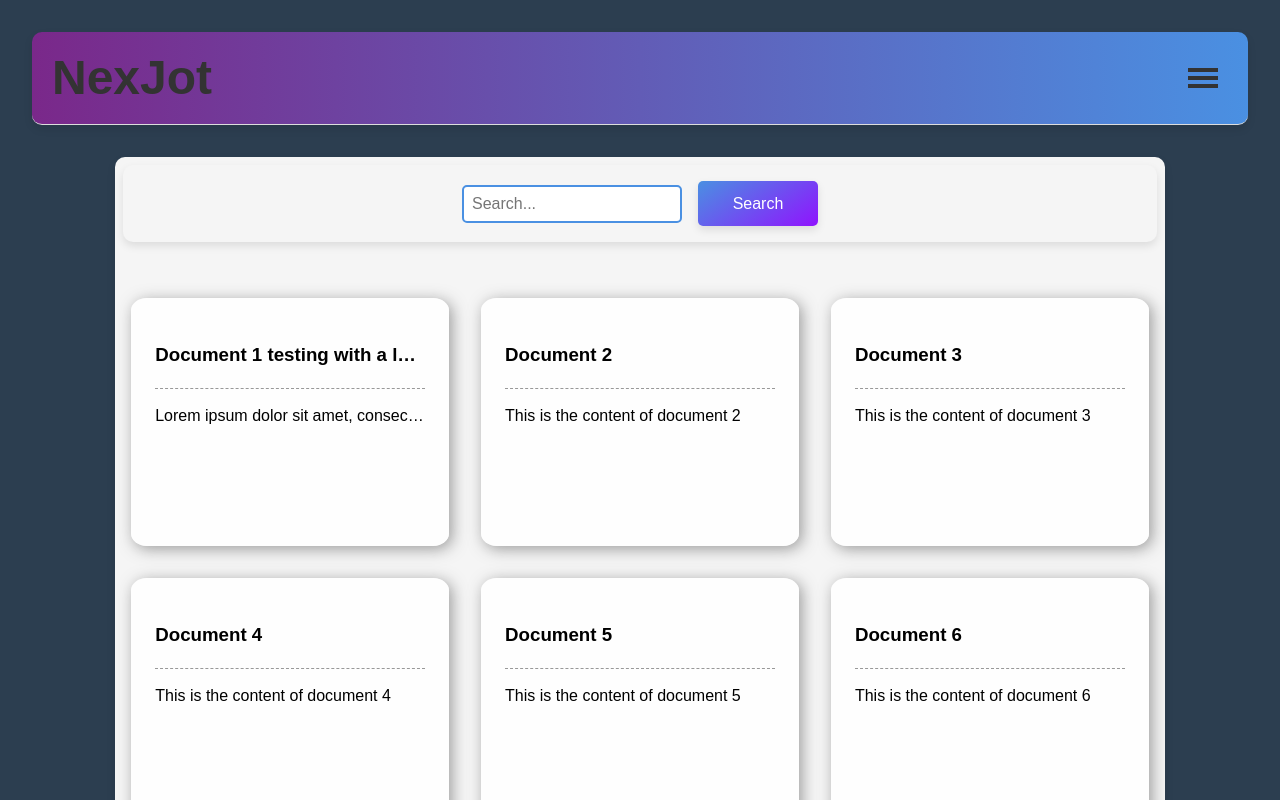
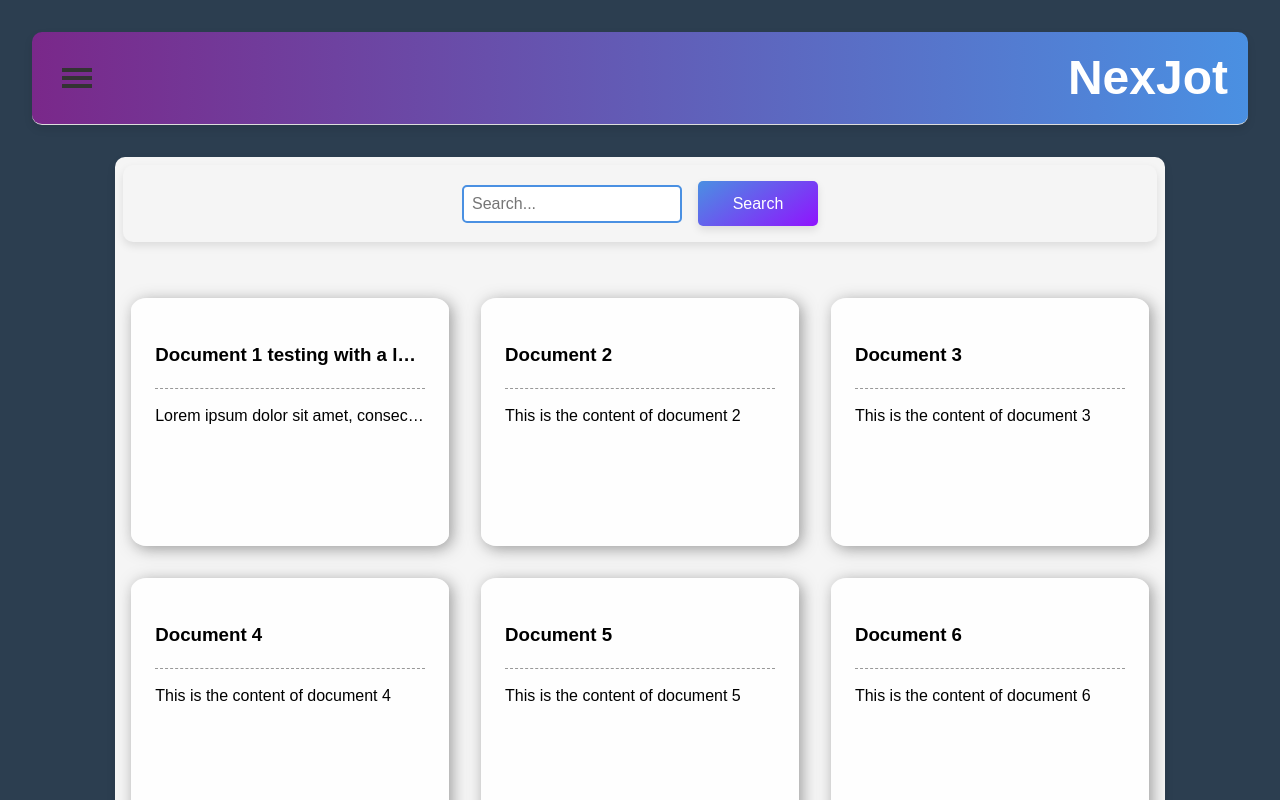
Before and after one commit to ideftbuild/nexjot_frontend, a React (Vite) app: page /dashboard in a window 1280 px wide. Shown: the top 800 px of the page. Built offline with nearby package versions, Linux system fonts and the light colour scheme.

Commit message:
update: modified positioning of header and dropdown

```diff
--- a/src/styles/DropdownMenu.css
+++ b/src/styles/DropdownMenu.css
@@ -4,7 +4,7 @@
 .dropdown-container {
   position: relative;
   display: inline-block;
-  margin-left: auto;
+  margin-right: auto;
 }
 
 /* Styling for the dropdown trigger button */
@@ -32,7 +32,7 @@
 .dropdown-content {
   display: none; /* Hidden by default */
   position: absolute;
-  right: 0;
+  left: 0;
   background-color: white;
   min-width: 160px;
   box-shadow: 0px 8px 16px 0px rgba(0,0,0,0.2);
--- a/src/styles/header.css
+++ b/src/styles/header.css
@@ -17,6 +17,12 @@
     margin: 0;
     font-size: 48px;
     font-weight: bold;
-    color: #333;
-    margin-right: auto;
+    color: white;
+    order: 2;
 }
+
+.dropdown-container {
+    position: relative;
+    display: inline-block;
+    order: 1;
+}
```
